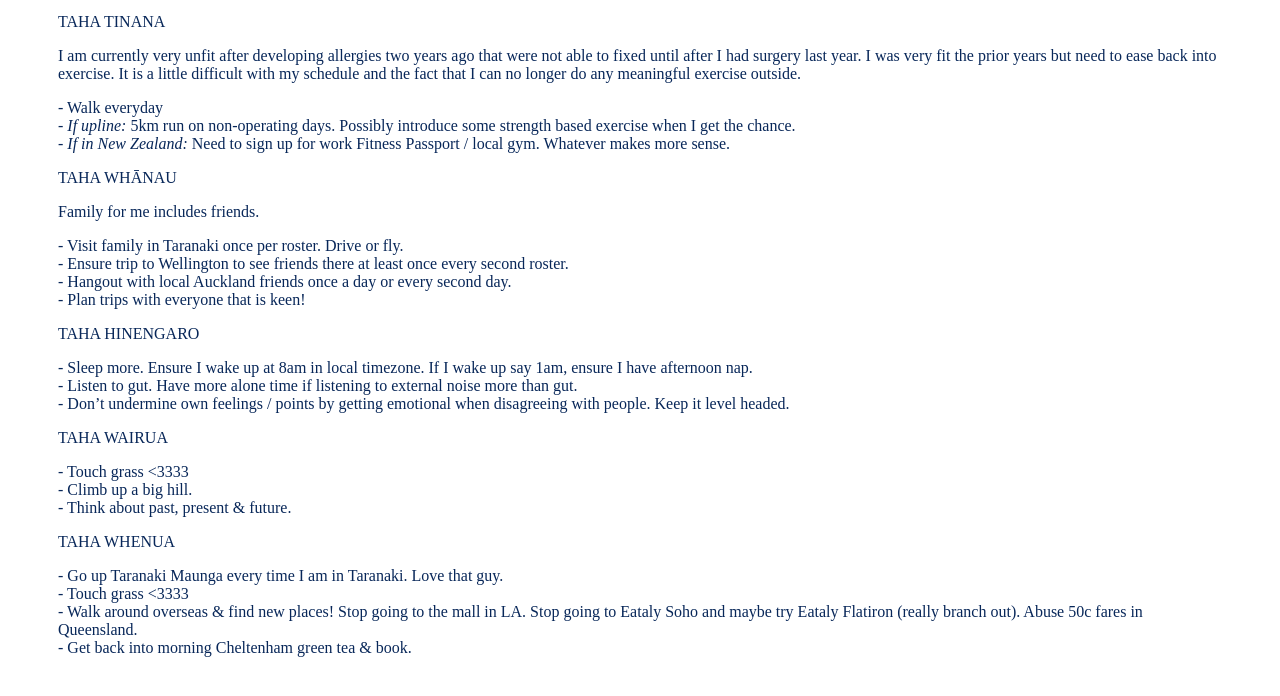
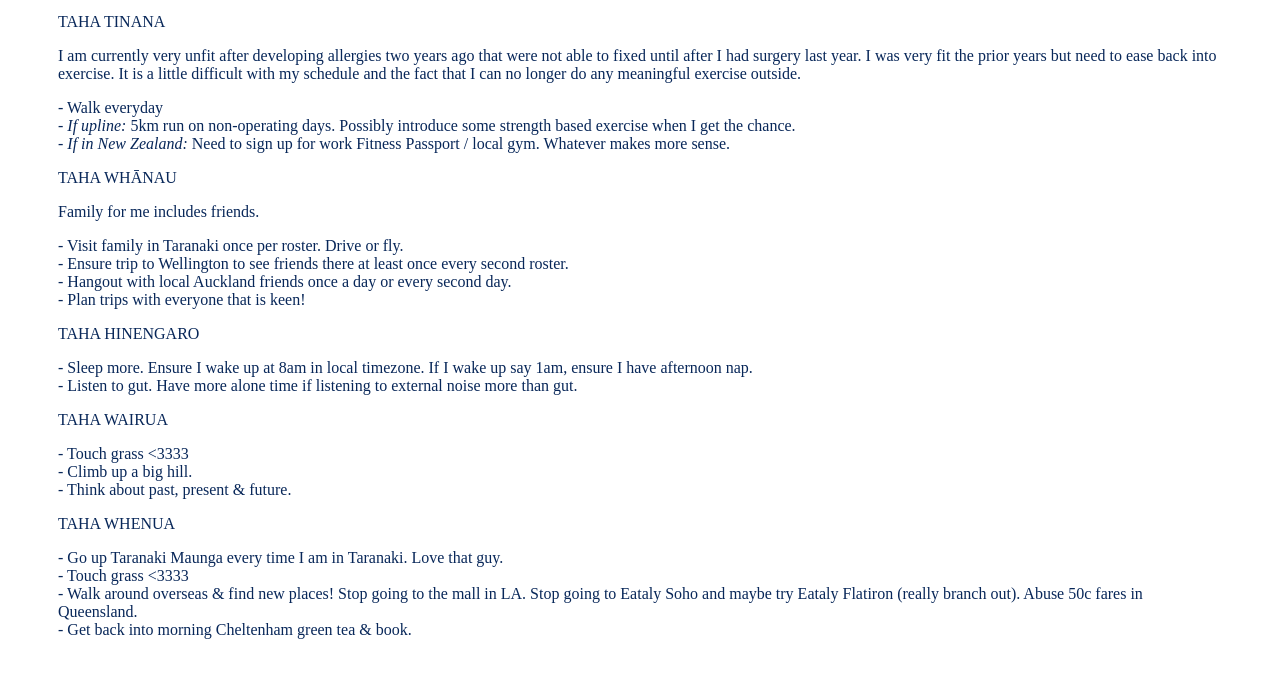
Before and after one commit to katemarienewton/katemarienewton.github.io, a plain HTML site: page blog/te-whare-tapa-wha.html in a window 1280 px wide. Shown: the part 196-892 px from the top of the page. Drawn offline with Linux system fonts and the light colour scheme.

Commit message:
removing line

```diff
--- a/blog/te-whare-tapa-wha.html
+++ b/blog/te-whare-tapa-wha.html
@@ -14,9 +14,11 @@
   <body class="white-bg">
 
     <div class="header">
+
       <h1 class="crimson-text-semibold turn-90 normal-link">
         <a href=../index.html>kate marie</a>
       </h1>
+
     </div>
 
     <div>
@@ -29,6 +31,7 @@
             <li><a href=te-houtaewa-template.html>Te Houtaewa</a></li>
         </ul>
       </p>
+
     <div class="techincal-align">
 
     <p class="text-colour centre padding margin-list centre-title">TE WHARE TAPA  WHĀ</p>
@@ -40,45 +43,51 @@
     <p  class="text-colour alight-text">
       I am currently very unfit after developing allergies two years ago that were not able to fixed until after I had surgery last year. I was very fit the prior years but need to ease back into exercise. It is a little difficult with my schedule and the fact that I can no longer do any meaningful exercise outside.
     </p>
+
     <p class="text-colour alight-text">
       - Walk everyday <br>
       - <em>If upline:</em> 5km run on non-operating days. Possibly introduce some strength based exercise when I get the chance. <br>
       - <em>If in New Zealand:</em> Need to sign up for work Fitness Passport / local gym. Whatever makes more sense. <br>
     </p>
-    </p>
 
     <p class="text-colour alight-text">
       TAHA WHĀNAU
     </p>
+
     <p class="text-colour alight-text">
       Family for me includes friends.
     </p>
+
     <p class="text-colour alight-text">
       - Visit family in Taranaki once per roster. Drive or fly. <br>
       - Ensure trip to Wellington to see friends there at least once every second roster. <br>
       - Hangout with local Auckland friends once a day or every second day. <br>
       - Plan trips with everyone that is keen!
     </p>
-      </p>
+
       <p class="text-colour alight-text">
         TAHA HINENGARO
       </p>
+
       <p class="text-colour alight-text">
         - Sleep more. Ensure I wake up at 8am in local timezone. If I wake up say 1am, ensure I have afternoon nap. <br>
-        - Listen to gut. Have more alone time if listening to external noise more than gut. <br>
-        - Don’t undermine own feelings / points by getting emotional when disagreeing with people. Keep it level headed.
+        - Listen to gut. Have more alone time if listening to external noise more than gut.
       </p>
+
       <p class="text-colour alight-text">
         TAHA WAIRUA
       </p>
+
       <p class="text-colour alight-text">
           - Touch grass &lt;3333 <br>
           - Climb up a big hill. <br>
           - Think about past, present & future.
       </p>
+
       <p class="text-colour alight-text">
         TAHA WHENUA
       </p>
+
       <p class="text-colour alight-text">
         - Go up Taranaki Maunga every time I am in Taranaki. Love that guy. <br>
         - Touch grass &lt;3333 <br>
```
Lines whose indentation alone changed are shown as unchanged.
